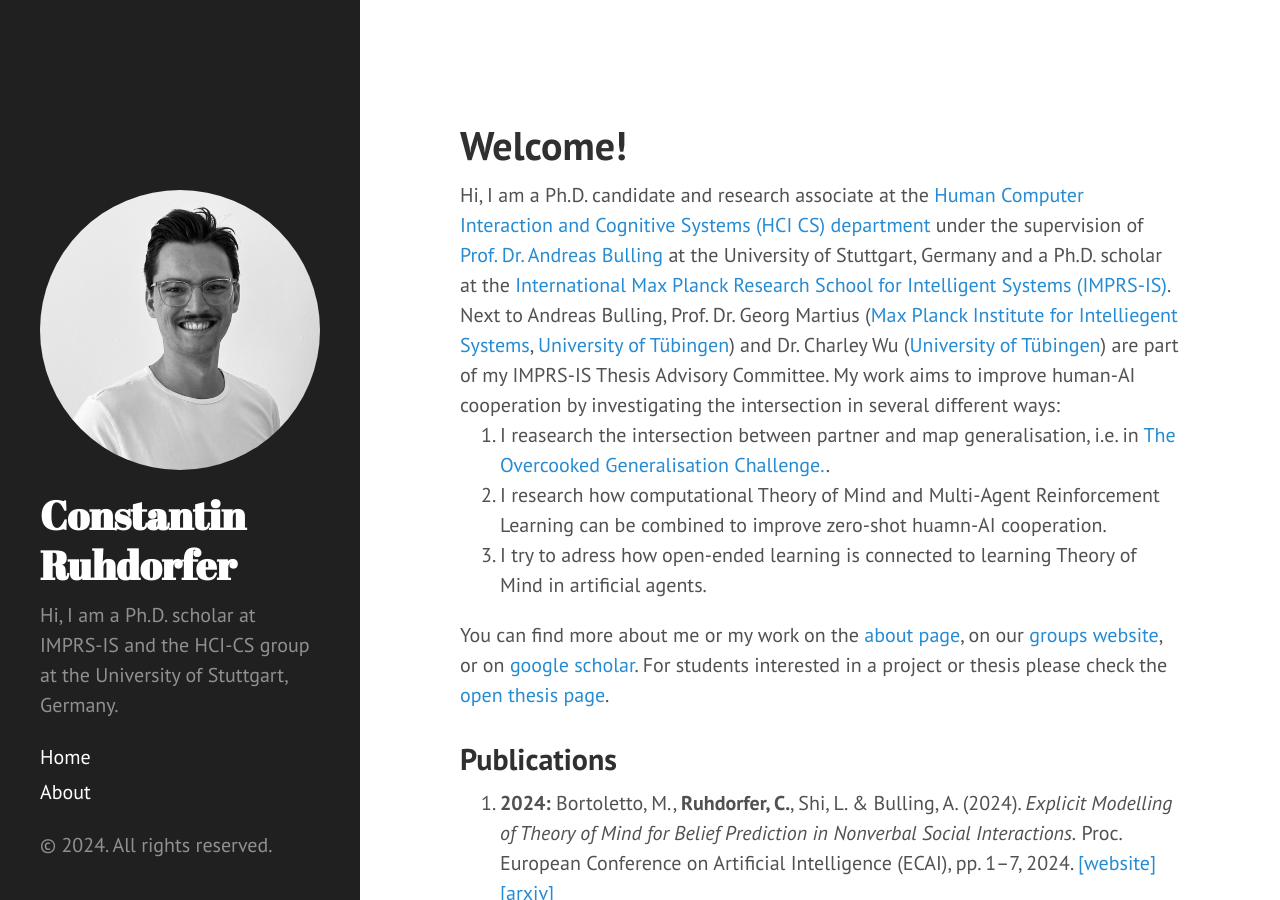
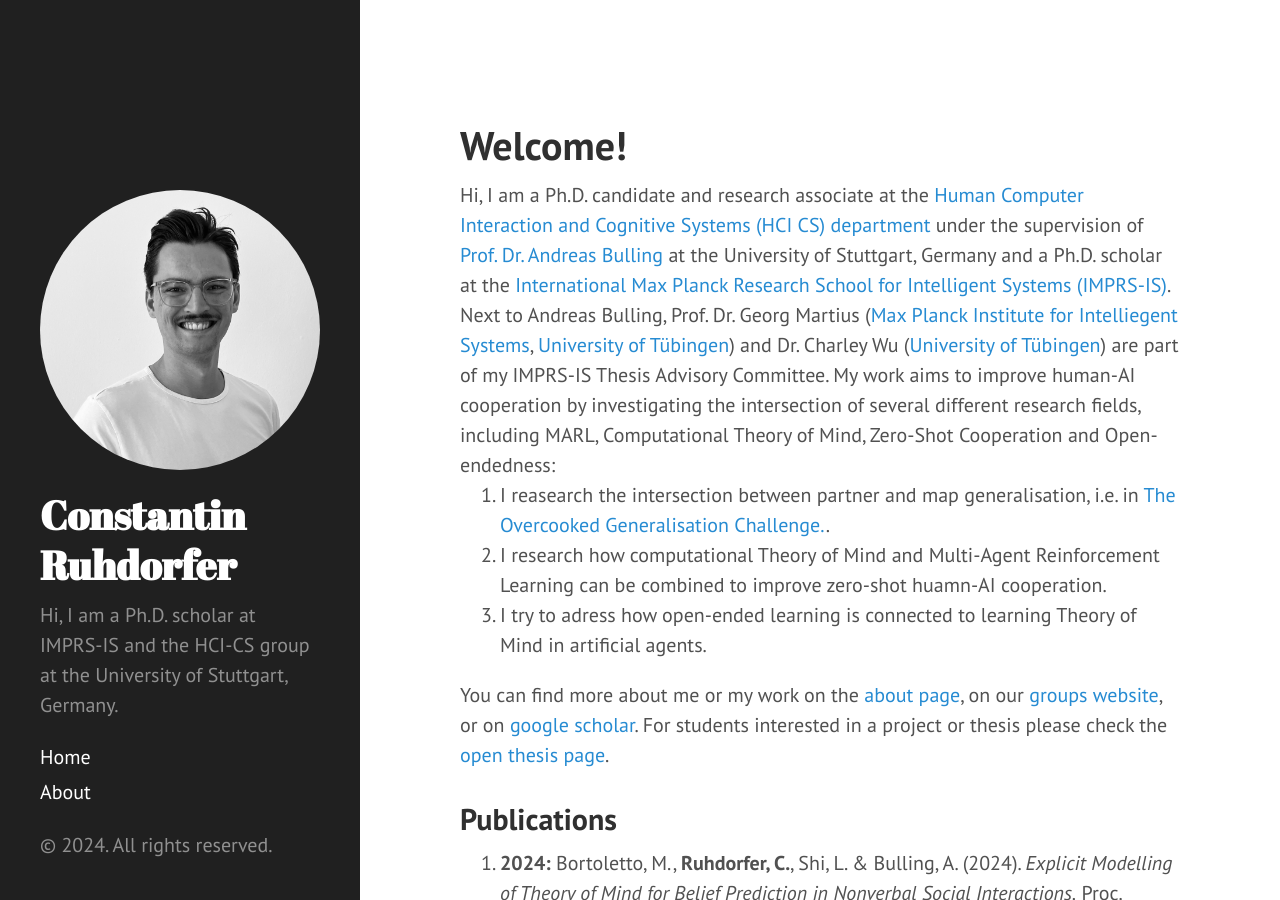
Before and after one commit to ConstantinRuhdorfer/constantinruhdorfer.github.io, a Jekyll site: the page built from index.html, in a window 1280 px wide and 900 px high. Built offline with Jekyll 4.4.1, drawn with Linux system fonts in a browser that asks for light colours; the list of posts is cut into pages by our own code.

Commit message:
Update index.html

```diff
--- a/index.html
+++ b/index.html
@@ -8,7 +8,7 @@ title: Home
 Hi, I am a Ph.D. candidate and research associate at the <a href="https://www.perceptualui.org/">Human Computer Interaction and Cognitive Systems (HCI CS) department</a> under the supervision of <a href="https://www.perceptualui.org/people/bulling/">Prof. Dr. Andreas Bulling</a> at the University of Stuttgart, Germany and a Ph.D. scholar at the <a href="https://imprs.is.mpg.de"> International Max Planck Research School for Intelligent Systems (IMPRS-IS)</a>.
 Next to Andreas Bulling, Prof. Dr. Georg Martius (<a href="https://is.mpg.de/person/gmartius">Max Planck Institute for Intelliegent Systems</a>, <a href="https://uni-tuebingen.de/fakultaeten/mathematisch-naturwissenschaftliche-fakultaet/fachbereiche/informatik/lehrstuehle/distributed-intelligence/team/prof-dr-georg-martius/">University of Tübingen</a>) and Dr. Charley Wu (<a href="https://uni-tuebingen.de/en/research/core-research/cluster-of-excellence-machine-learning/research/research/cluster-research-groups/research-groups/human-and-machine-cognition/">University of Tübingen</a>) are part of my IMPRS-IS Thesis Advisory Committee.
 
-My work aims to improve human-AI cooperation by investigating the intersection in several different ways:
+My work aims to improve human-AI cooperation by investigating the intersection of several different research fields, including MARL, Computational Theory of Mind, Zero-Shot Cooperation and Open-endedness:
 <ol>
   <li>I reasearch the intersection between partner and map generalisation, i.e. in <a href="https://arxiv.org/abs/2406.17949">The Overcooked Generalisation Challenge.</a>.</li>
   <li>I research how computational Theory of Mind and Multi-Agent Reinforcement Learning can be combined to improve zero-shot huamn-AI cooperation.</li>
```
